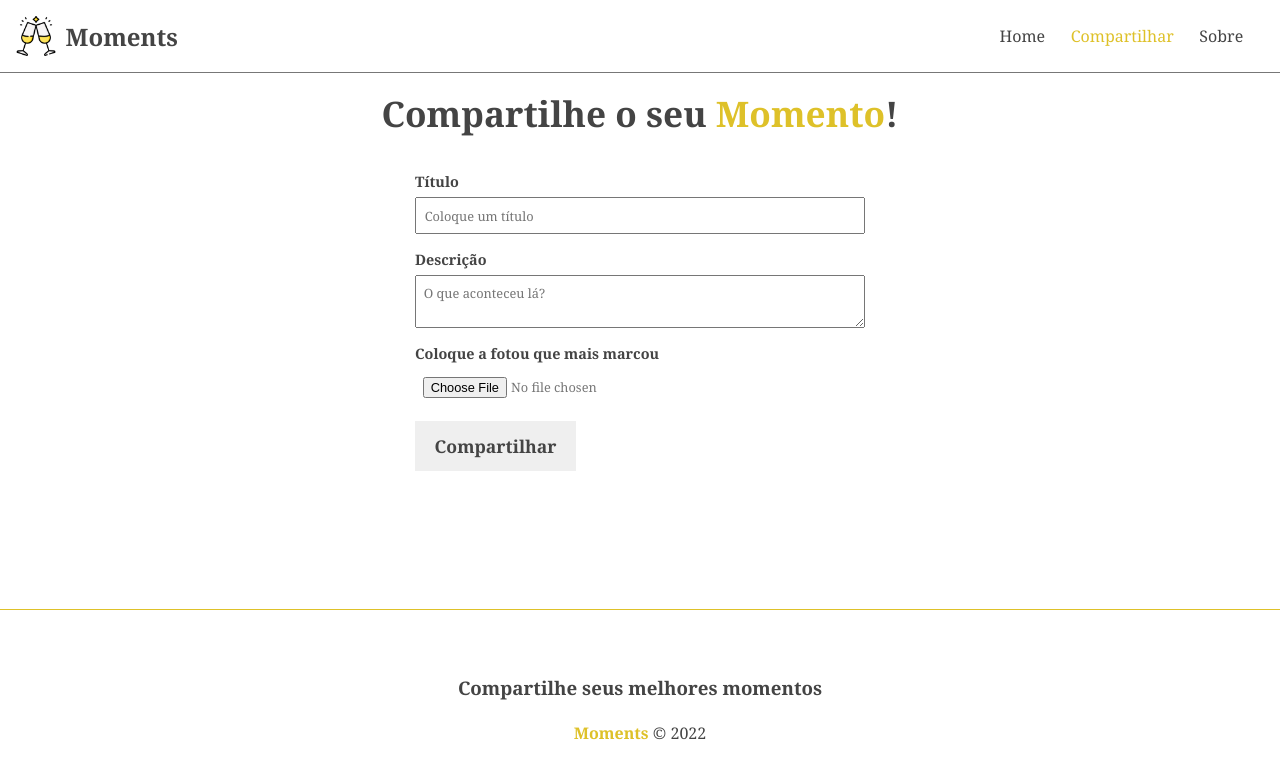
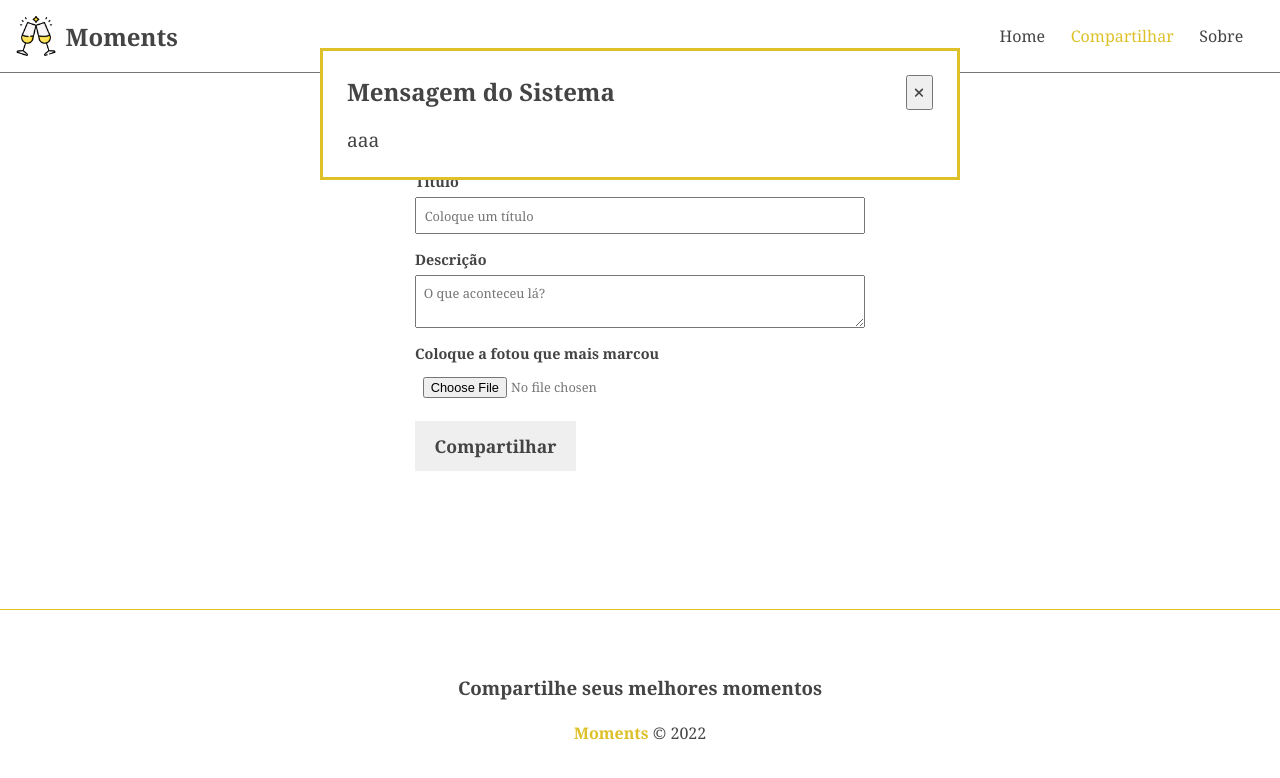
Before and after one commit to HerbertCarlos007/moments, an Angular app: page /moments/new in a window 1280 px wide. Shown: the top 778 px of the page. Built offline with nearby package versions, Linux system fonts and the light colour scheme.

Commit message:
iniciando componente de mensagem

```diff
--- a/package.json
+++ b/package.json
@@ -18,6 +18,11 @@
     "@angular/platform-browser": "^16.2.0",
     "@angular/platform-browser-dynamic": "^16.2.0",
     "@angular/router": "^16.2.0",
+    "@fortawesome/angular-fontawesome": "^0.13.0",
+    "@fortawesome/fontawesome-svg-core": "^6.4.0",
+    "@fortawesome/free-brands-svg-icons": "^6.4.0",
+    "@fortawesome/free-regular-svg-icons": "^6.4.0",
+    "@fortawesome/free-solid-svg-icons": "^6.4.0",
     "rxjs": "~7.8.0",
     "tslib": "^2.3.0",
     "zone.js": "~0.13.0"
--- a/src/app/app.component.html
+++ b/src/app/app.component.html
@@ -1,3 +1,4 @@
+<app-messages></app-messages>
 <app-header></app-header>
 <main class="container">
     <router-outlet></router-outlet>
--- /dev/null
+++ b/src/app/components/messages/messages.component.css
@@ -0,0 +1,28 @@
+.message {
+    position: fixed;
+    top: 3em;
+    width: 50%;
+    margin-left: 50%;
+    left: -25%;
+    z-index: 10;
+    background-color: #FFF;
+    border: 3px solid #DEC129;
+    padding: 1.5em;
+    display: flex;
+    flex-direction: column;
+}
+
+.message-header {
+    display: flex;
+    justify-content: space-between;
+    margin-bottom: 1em;
+}
+
+.message-header button {
+    padding: 0.5em;
+    cursor: pointer;
+}
+
+.message p {
+    font-size: 1.2em;
+}
--- /dev/null
+++ b/src/app/components/messages/messages.component.html
@@ -0,0 +1,9 @@
+<div class="message" *ngIf="messagesService.message">
+    <div class="message-header">
+        <h2>Mensagem do Sistema</h2>
+        <button class="clear">
+            <fa-icon [icon]="faTimes"></fa-icon>
+        </button>
+    </div>
+    <p>{{messagesService.message}}</p>
+</div>
--- /dev/null
+++ b/src/app/components/messages/messages.component.ts
@@ -0,0 +1,15 @@
+import { Component } from '@angular/core';
+import { MessageService } from 'src/app/services/message/message.service';
+
+import { faTimes } from '@fortawesome/free-solid-svg-icons';
+
+@Component({
+  selector: 'app-messages',
+  templateUrl: './messages.component.html',
+  styleUrls: ['./messages.component.css']
+})
+export class MessagesComponent {
+  faTimes = faTimes
+
+  constructor(public messagesService: MessageService) {}
+}
--- a/src/app/services/message/message.service.ts
+++ b/src/app/services/message/message.service.ts
@@ -4,6 +4,7 @@ import { Injectable } from '@angular/core';
   providedIn: 'root'
 })
 export class MessageService {
+  message: string = 'aaa'
 
   constructor() { }
 }
```
Also changed, not shown: src/app/app.module.ts (+6 -2 lines), 2 other files (tests, documents, lock files or other folders).
